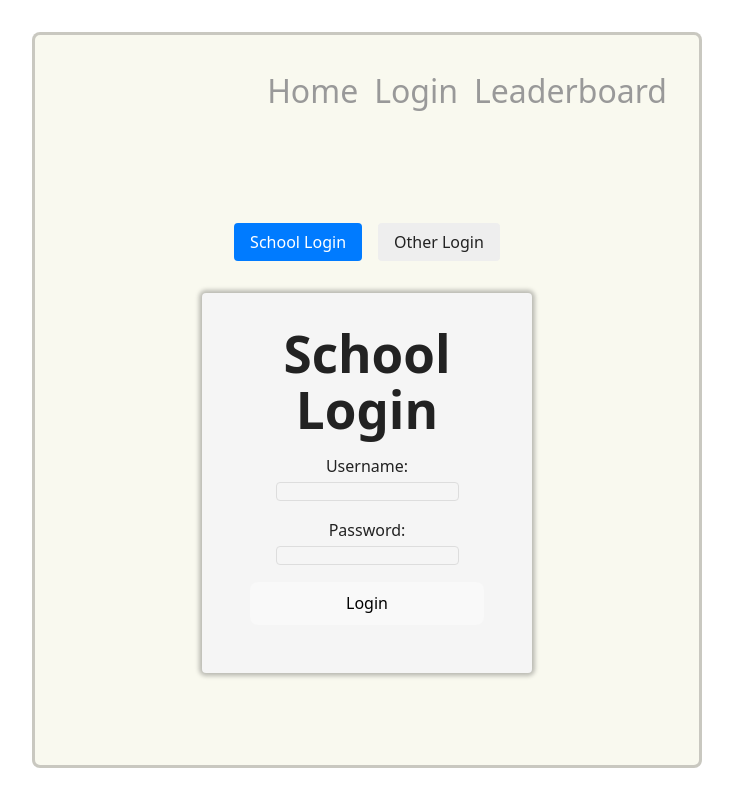
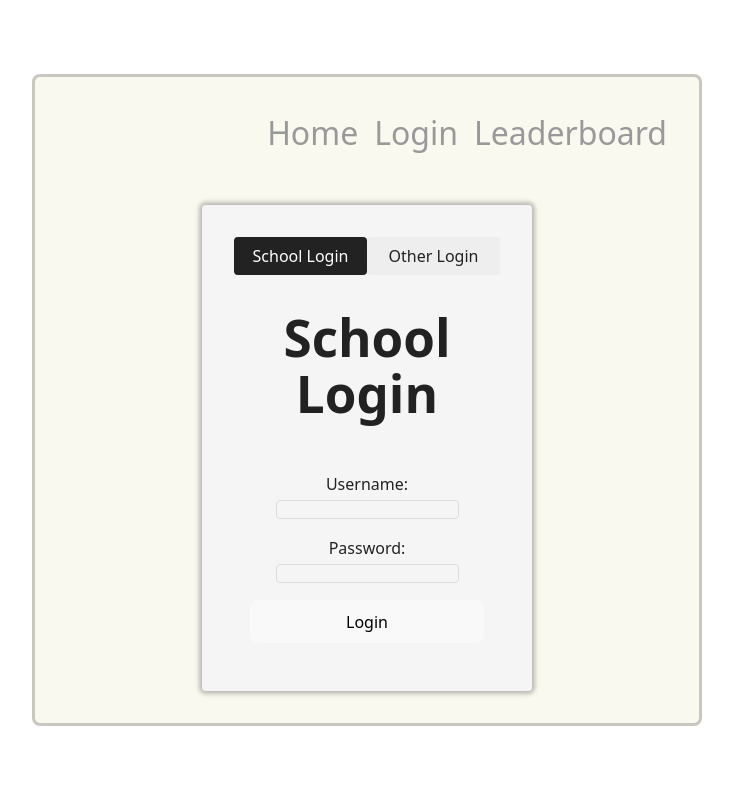
Before and after one commit to rebeccafitzpatr/700-Digital-Equity, a React (Vite) app in the folder frontend/: page /login in a window 1280 px wide. Shown: the whole page, without its empty margins (273-1006 px from the left). Built offline with nearby package versions, Linux system fonts and the light colour scheme.

Commit message:
style: style login tabs

```diff
--- a/frontend/src/App.css
+++ b/frontend/src/App.css
@@ -78,3 +78,20 @@
 .home h1 {
   margin:0;
 }
+
+.login-tabs {
+  display:flex;
+  flex-direction: row;
+  justify-content: space-between;
+}
+
+.login-tabs button {
+  background-color: #007bff;
+  color: white;
+  border: none;
+  width: 50%;
+  padding: 10px 20px;
+  cursor: pointer;
+  font-size: 1rem;
+  border-radius: 4px;
+}
--- a/frontend/src/components/login/OtherLogin.jsx
+++ b/frontend/src/components/login/OtherLogin.jsx
@@ -1,7 +1,7 @@
-import style from './login.module.css';
+
 export default function OtherLogin() {
     return (
-        <div className={style.background}>
+        <div>
             <h1>Other Login</h1>
             <form>
                 <div>
--- a/frontend/src/components/login/SchoolLogin.jsx
+++ b/frontend/src/components/login/SchoolLogin.jsx
@@ -1,7 +1,7 @@
-import style from './login.module.css';
+
 export default function SchoolLogin() {
     return (
-        <div className={style.background}>
+        <div>
             <h1>School Login</h1>
             <form>
                 <div>
--- a/frontend/src/pages/Login.jsx
+++ b/frontend/src/pages/Login.jsx
@@ -2,18 +2,20 @@ import { useState } from 'react';
 import SchoolLogin from '../components/login/SchoolLogin.jsx';
 import OtherLogin from '../components/login/OtherLogin.jsx';
 import '../App.css';
+import style from '../components/login/login.module.css';
 
 export default function Login() {
     const [tab, setTab] = useState('school');
 
     return (
-        <div className='home'>
-            <div style={{ display: 'flex', gap: '1rem', marginBottom: '1rem' }}>
+        <div className={style.background}>
+            <div className='login-screen'>
+            <div className='login-tabs'>
                 <button
                     onClick={() => setTab('school')}
                     style={{
                         padding: '0.5rem 1rem',
-                        background: tab === 'school' ? '#007bff' : '#eee',
+                        background: tab === 'school' ? '#222' : '#eee',
                         color: tab === 'school' ? '#fff' : '#222',
                         border: 'none',
                         borderRadius: '4px',
@@ -26,7 +28,7 @@ export default function Login() {
                     onClick={() => setTab('other')}
                     style={{
                         padding: '0.5rem 1rem',
-                        background: tab === 'other' ? '#007bff' : '#eee',
+                        background: tab === 'other' ? '#222' : '#eee',
                         color: tab === 'other' ? '#fff' : '#222',
                         border: 'none',
                         borderRadius: '4px',
@@ -37,6 +39,7 @@ export default function Login() {
                 </button>
             </div>
             {tab === 'school' ? <SchoolLogin /> : <OtherLogin />}
+            </div>
         </div>
     );
 }
```
